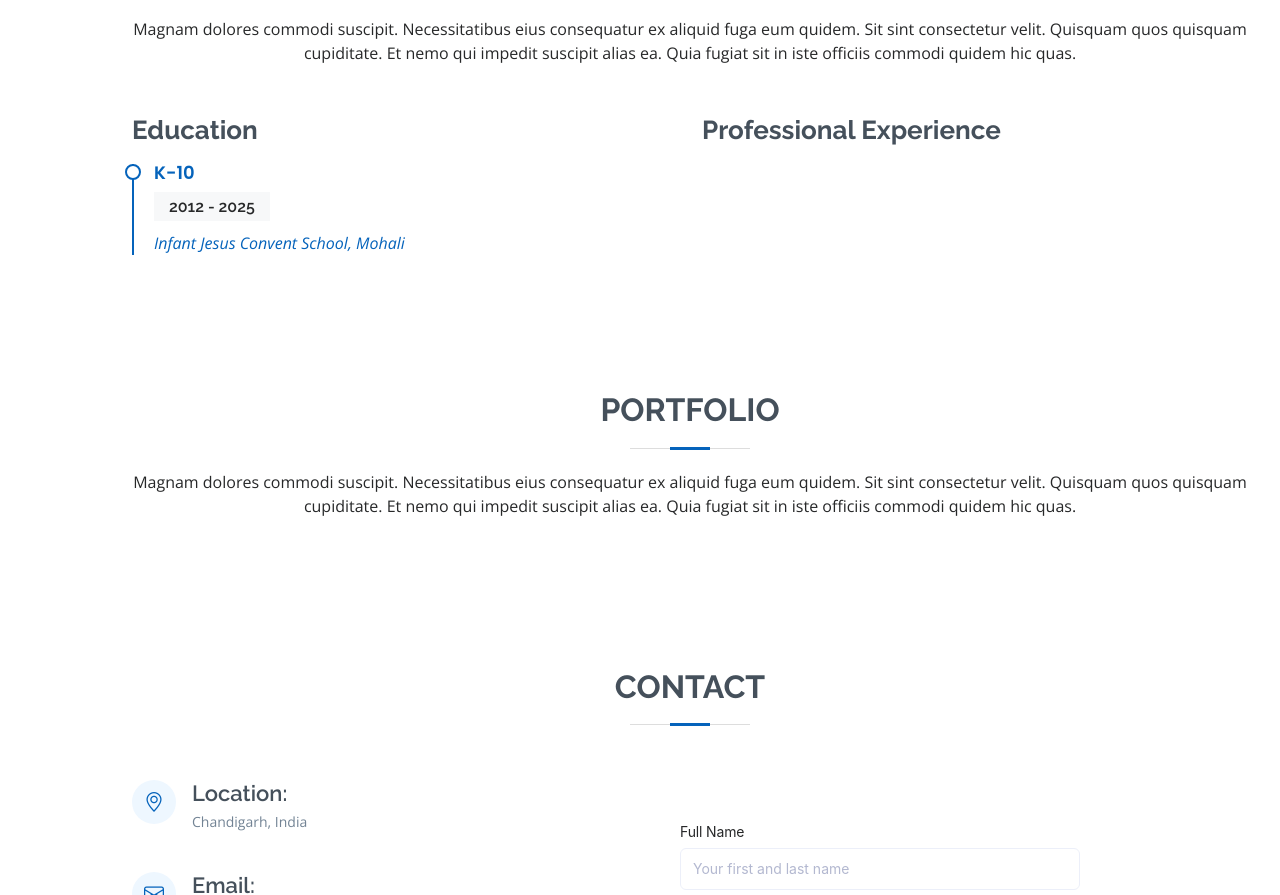
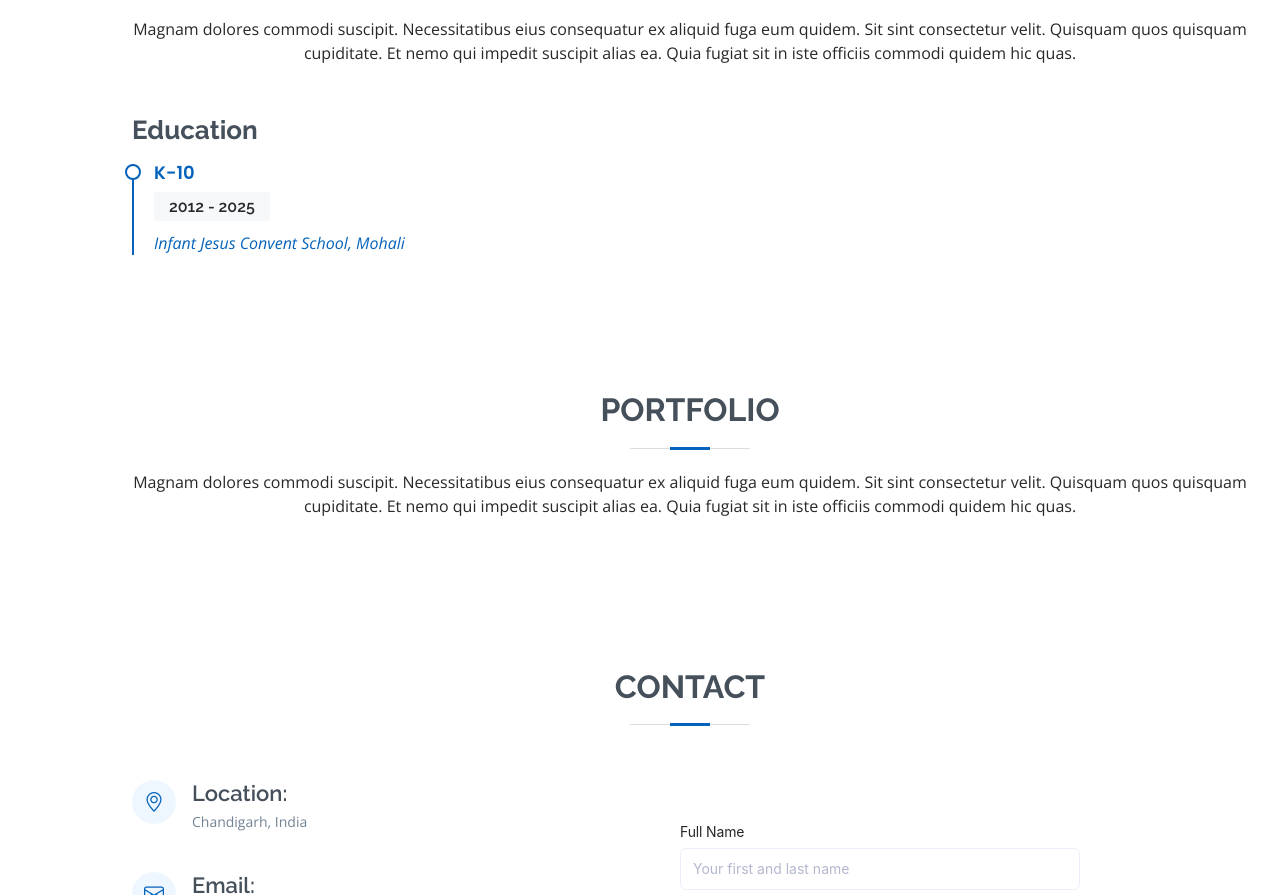
Before and after one commit to Akshit-Chilkoti/akshit-chilkoti.github.io, a plain HTML site: page index.html in a window 1280 px wide. Shown: the part 2458-3353 px from the top of the page. Drawn offline with nearby package versions, Linux system fonts and the light colour scheme.

Commit message:
minor bug fix

```diff
--- a/index.html
+++ b/index.html
@@ -294,9 +294,9 @@
               <!-- <p>Quia nobis sequi est occaecati aut. Repudiandae et iusto quae reiciendis et quis Eius vel ratione eius unde vitae rerum voluptates asperiores voluptatem Earum molestiae consequatur neque etlon sader mart dila</p> -->
             </div>
           </div>
-          <div class="col-lg-6">
+         <!-- <div class="col-lg-6">
             <h3 class="resume-title">Professional Experience</h3>
-            <!-- <div class="resume-item">
+             <div class="resume-item">
               <h4>Senior graphic design specialist</h4>
               <h5>2019 - Present</h5>
               <p><em>Experion, New York, NY </em></p>
```
